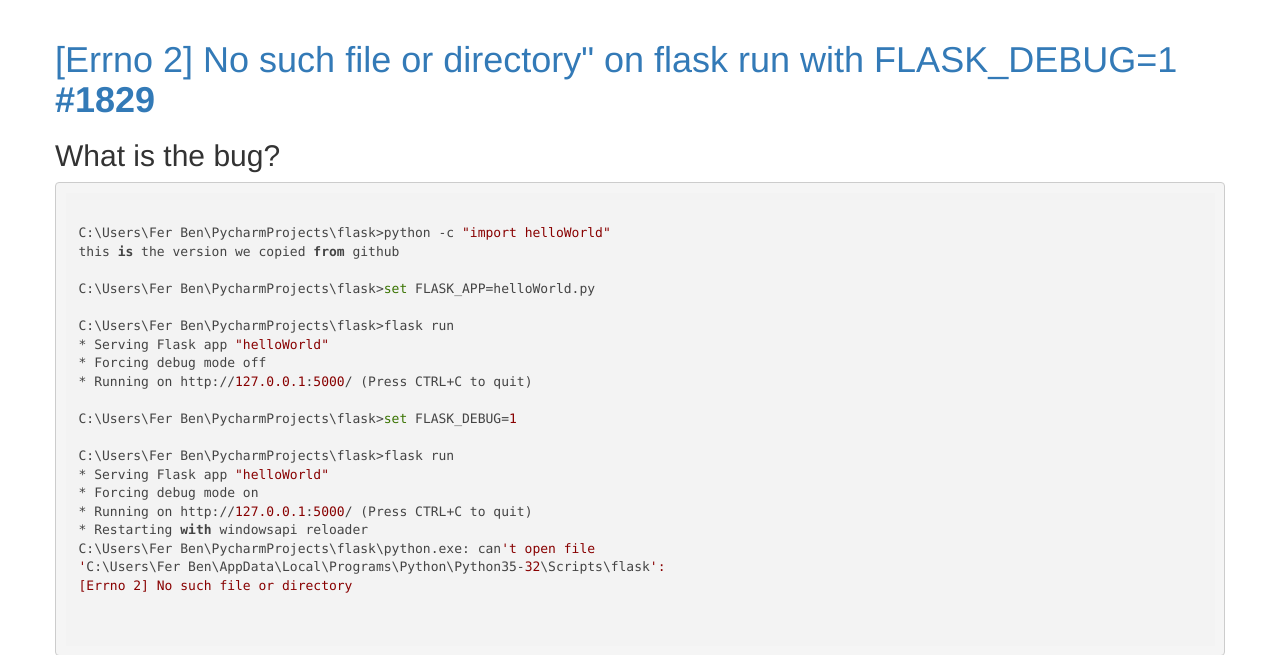
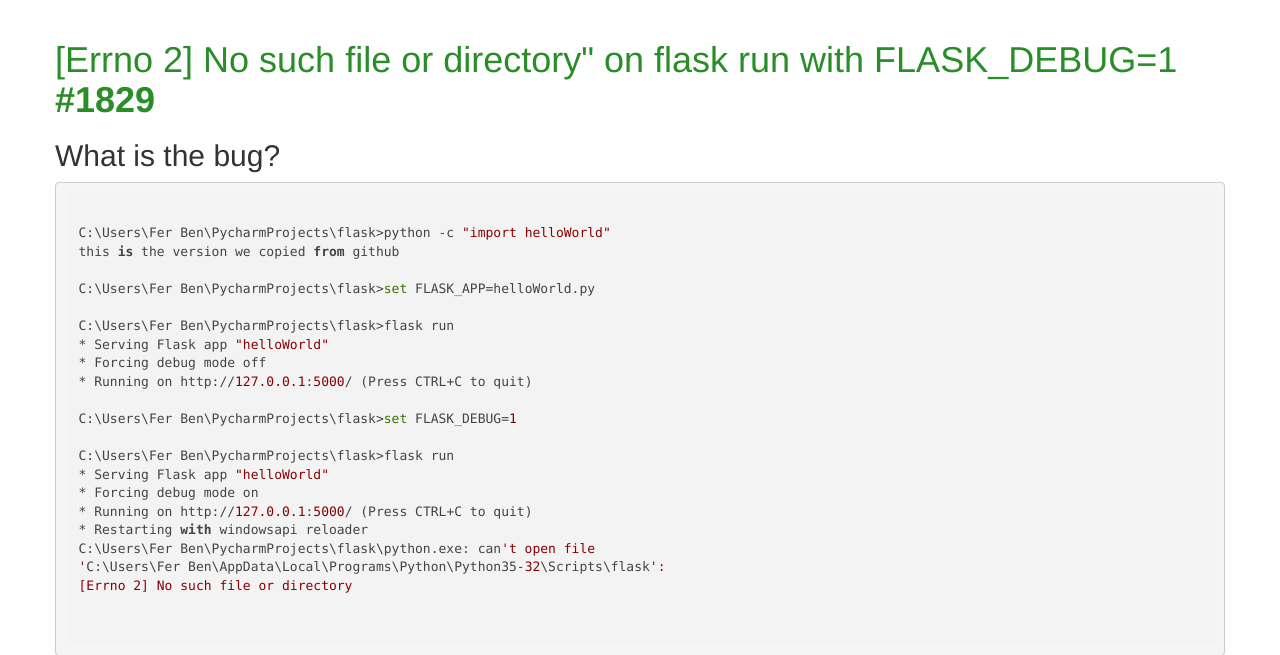
Before and after one commit to team-Slytherin-CSE2410/presentation, a Flask app: page /bug1 in a window 1280 px wide. Shown: the part 52-707 px from the top of the page. Run offline with Flask 2, Linux system fonts and the light colour scheme; parts of the project's set-up code (start-up, migrations or seed data) failed here and were passed over; some libraries are stand-ins or nearby versions.

Commit message:
change color

```diff
--- a/static/style.css
+++ b/static/style.css
@@ -2,3 +2,7 @@
     background-color: #194210;
 
 }
+
+a{
+    color:#298d28;
+}
```
